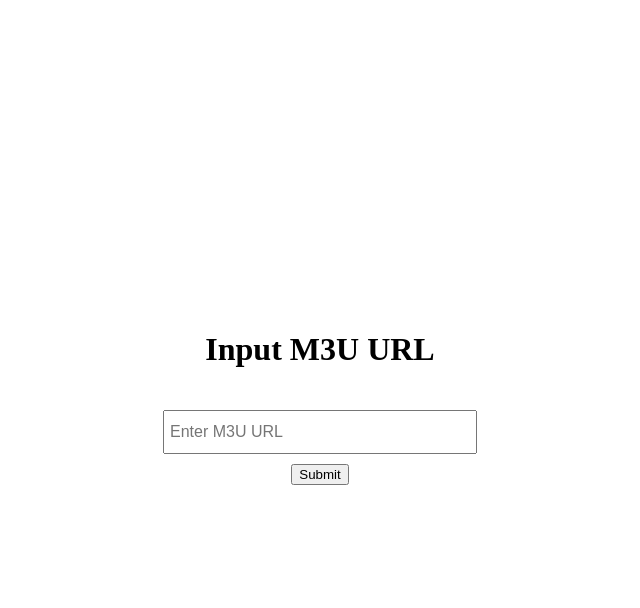
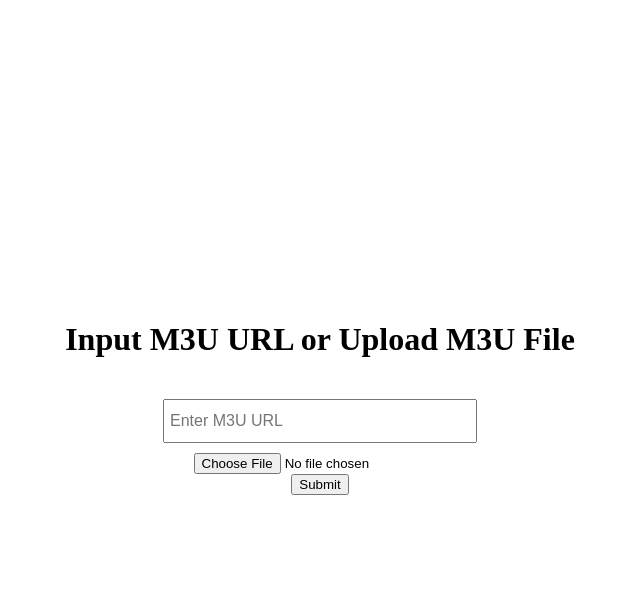
Before and after one commit to criggsy/iptv-m3u-editor, a Flask app: page / in a window 1280 px wide. Shown: the top 608 px of the page, without its empty margins (320-960 px from the left). Run offline with Flask 3, Linux system fonts and the light colour scheme.

Commit message:
file upload option added

```diff
--- a/app.py
+++ b/app.py
@@ -4,12 +4,16 @@ import requests
 from requests.exceptions import ChunkedEncodingError
 import re
 from models import db, Entry
+from werkzeug.utils import secure_filename
+import os
+
 
 app = Flask(__name__)
 app.config['SQLALCHEMY_DATABASE_URI'] = 'sqlite:///m3u.db'
 # Initialize the db instance
 db.init_app(app)
-
+with app.app_context():
+    db.create_all()
 
 # Retry logic for ChunkedEncodingError
 def retry_on_chunked_encoding_error(url):
@@ -84,25 +88,36 @@ def parse_m3u_content(m3u_content):
 
     return entries
 
+# Set the upload folder path
+app.config['UPLOAD_FOLDER'] = os.path.join(app.root_path, 'uploads')
+
+# Ensure the upload folder exists
+os.makedirs(app.config['UPLOAD_FOLDER'], exist_ok=True)
+
 # Define your routes here
 @app.route('/', methods=['GET', 'POST'])
 def index():
-    from models import Entry
-    db.create_all()
+    # ...
     if request.method == 'POST':
-        m3u_url = request.form.get('m3u_url')
-        if m3u_url:
-            # Download the M3U content with retry logic
-            m3u_content = retry_on_chunked_encoding_error(m3u_url)
+        if 'm3u_file' in request.files:
+            m3u_file = request.files['m3u_file']
+            if m3u_file.filename != '':
+                # Save the uploaded file
+                filename = secure_filename(m3u_file.filename)
+                m3u_file.save(os.path.join(app.config['UPLOAD_FOLDER'], filename))
 
-            # Parse the M3U content and extract entries
-            entries = parse_m3u_content(m3u_content)
+                # Read the contents of the file
+                with open(os.path.join(app.config['UPLOAD_FOLDER'], filename), 'r') as file:
+                    m3u_content = file.read()
 
-            # Save the entries to the database
-            db.session.bulk_save_objects(entries)
-            db.session.commit()
+                # Parse the M3U content and extract entries
+                entries = parse_m3u_content(m3u_content)
 
-            return 'Data imported successfully.'
+                # Save the entries to the database
+                db.session.bulk_save_objects(entries)
+                db.session.commit()
+
+                return 'Data imported successfully.'
 
     return render_template('index.html')
 
--- a/templates/index.html
+++ b/templates/index.html
@@ -32,9 +32,10 @@
     </style>
 </head>
 <body>
-    <h1>Input M3U URL</h1>
-    <form method="POST" action="/">
+    <h1>Input M3U URL or Upload M3U File</h1>
+    <form method="POST" action="/" enctype="multipart/form-data">
         <input type="text" name="m3u_url" placeholder="Enter M3U URL">
+        <input type="file" name="m3u_file">
         <button type="submit">Submit</button>
     </form>
 </body>
```
Also changed, not shown: instance/._m3u.db (deleted), 1 other file.
